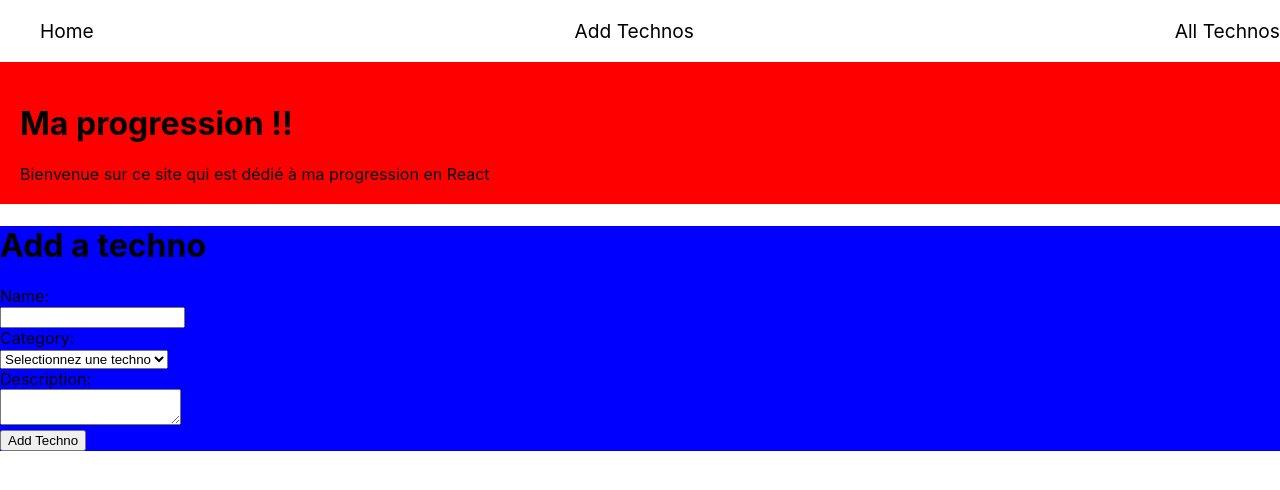
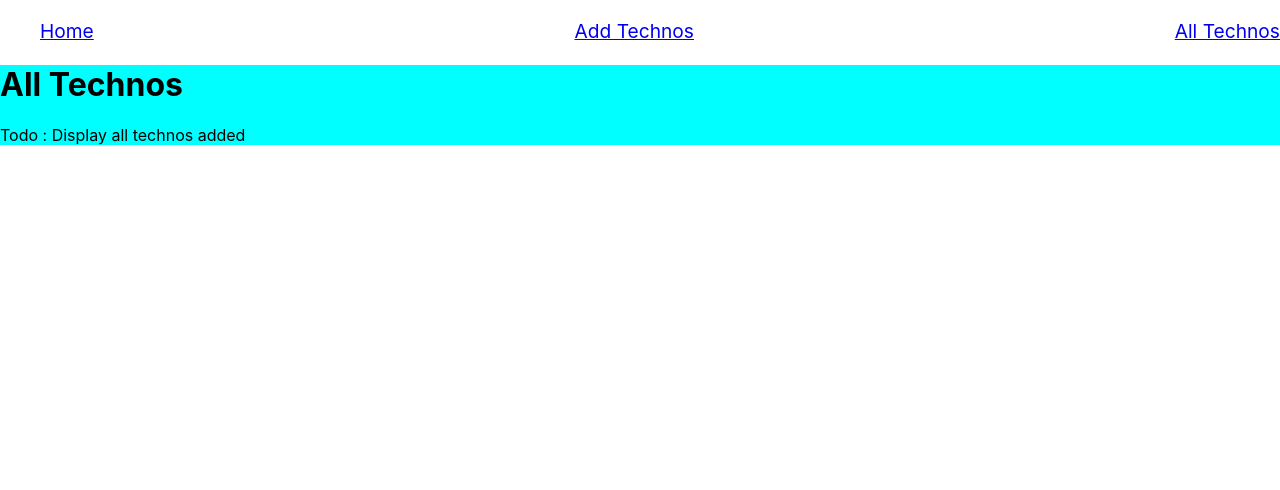
Before and after one commit to Nutnak/training-react, a React (Create React App) app: page /list in a window 1280 px wide. Shown: the top 490 px of the page. Built offline with nearby package versions, Linux system fonts and the light colour scheme.

Commit message:
added all routes that we need

```diff
--- a/package.json
+++ b/package.json
@@ -8,6 +8,7 @@
     "@testing-library/user-event": "^13.5.0",
     "react": "^18.2.0",
     "react-dom": "^18.2.0",
+    "react-router-dom": "^6.13.0",
     "react-scripts": "5.0.1",
     "web-vitals": "^2.1.4"
   },
--- a/src/App.js
+++ b/src/App.js
@@ -1,14 +1,22 @@
+import { Routes, Route } from 'react-router-dom';
+import './css/app.css'
 import Home from './pages/Home';
 import Menu from './components/Menu';
 import TechnoAdd from './pages/TechnoAdd';
-import './css/app.css'
+import TechnoList from './pages/TechnoList';
 
 function App() {
   return (
     <>
     <Menu />
-    <Home />
-    <TechnoAdd />
+    <Routes>
+      <Route path="/" element={<Home />} />
+      <Route path='/add' element={<TechnoAdd />} />
+      <Route path='/list' element={<TechnoList />} />
+    </Routes>
+
+
+
     </>
   );
 }
--- a/src/components/Menu.js
+++ b/src/components/Menu.js
@@ -1,10 +1,11 @@
+import { NavLink } from "react-router-dom";
 export default function Menu() {
   return(
     <div className="menu">
       <ul>
-        <li>Home</li>
-        <li>Add Technos</li>
-        <li>All Technos</li>
+        <li><NavLink to="/">Home</NavLink></li>
+        <li><NavLink to="/add">Add Technos</NavLink></li>
+        <li><NavLink to="/list">All Technos</NavLink></li>
       </ul>
     </div>
   );
--- a/src/css/app.css
+++ b/src/css/app.css
@@ -1,3 +1,4 @@
 @import './home.css';
 @import './menu.css';
-@import './technoadd.css'
+@import './technoadd.css';
+@import './technolist.css';
--- /dev/null
+++ b/src/css/technolist.css
@@ -0,0 +1,3 @@
+.techno-list {
+  background-color: aqua;
+}
--- a/src/index.js
+++ b/src/index.js
@@ -3,11 +3,14 @@ import ReactDOM from 'react-dom/client';
 import './index.css';
 import App from './App';
 import reportWebVitals from './reportWebVitals';
+import { BrowserRouter } from 'react-router-dom';
 
 const root = ReactDOM.createRoot(document.getElementById('root'));
 root.render(
   <React.StrictMode>
+    <BrowserRouter>
     <App />
+    </BrowserRouter>
   </React.StrictMode>
 );
 
--- a/src/pages/Home.js
+++ b/src/pages/Home.js
@@ -2,7 +2,7 @@ export default function Home() {
   return (
       <div className="home">
           <h1>Ma progression !!</h1>
-          <div>Bienvenue sur ce site qui est dédié à ma progression en React</div>
+          <div>Bienvenue sur ce site qui est dédié à ma progression en React 30:50</div>
       </div>
   )
 }
--- /dev/null
+++ b/src/pages/TechnoList.js
@@ -0,0 +1,8 @@
+export default function TechnoList() {
+  return (
+    <div className="techno-list">
+      <h1>All Technos</h1>
+      <p>Todo : Display all technos added</p>
+    </div>
+  )
+}
```
Also changed, not shown: 1 other file (tests, documents, lock files or other folders).
